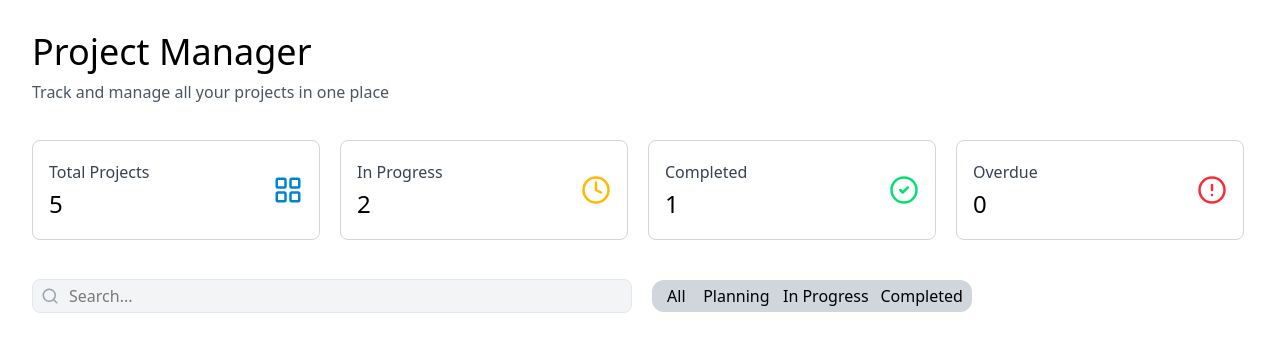
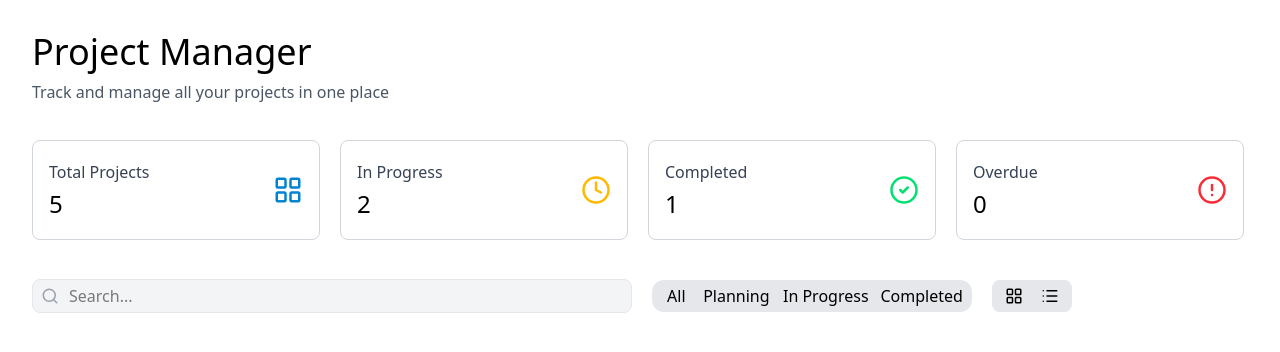
Before and after one commit to adrianmanalili521-blip/Project_Manager_Web_App, a React (Vite) app: page / in a window 1280 px wide. Shown: the top 352 px of the page. Built offline with nearby package versions, Linux system fonts and the light colour scheme.

Commit message:
Done viewer ui component

```diff
--- a/src/App.tsx
+++ b/src/App.tsx
@@ -1,6 +1,7 @@
 import Card1 from './components/Card1';
 import Filter from './components/Filter';
 import Nav from './components/Nav';
+import Viewer from './components/Viewer';
 
 import { LayoutGrid, Clock4, CircleCheck, CircleAlert } from 'lucide-react';
 function App () {
@@ -41,9 +42,10 @@ function App () {
       />
       </div>
 
-      <div className="flex flex-row w-3/4 h-20 items-center gap-5">
+      <div className="flex flex-row w-full h-20 items-center gap-5">
         <Filter />
         <Nav />
+        <Viewer />
       </div>
 
     </div>
--- a/src/components/Nav.tsx
+++ b/src/components/Nav.tsx
@@ -1,6 +1,6 @@
 function Nav () {
     return (
-        <div className="flex flex-row justify-center items-center h-8 w-80 bg-gray-300 p-2 gap-2 border-none rounded-xl">
+        <div className="flex flex-row justify-center items-center h-8 w-80 bg-gray-200 p-2 gap-2 border-none rounded-xl">
             <button className="bg-transparent h-6 w-10 border-none rounded-xl focus-within:bg-gray-50"><p className="font-medium"></p>All</button>
             <button className="bg-transparent h-6 w-22 border-none rounded-xl focus-within:bg-gray-50"><p className="font-medium"></p>Planning</button>
             <button className="bg-transparent h-6 w-28 border-none rounded-xl focus-within:bg-gray-50"><p className="font-medium"></p>In Progress</button>
--- /dev/null
+++ b/src/components/Viewer.tsx
@@ -0,0 +1,12 @@
+import { LayoutGrid, List } from 'lucide-react';
+
+function Viewer () {
+    return (
+        <div className=" h-8  w-20 flex flex-row justify-center items-center bg-gray-200 p-2 border-none rounded-lg gap-2">
+            <button className="flex flex-row justify-center items-center h-7 w-8 border-none rounded-lg focus-within:bg-gray-50"><LayoutGrid size={18}/></button>
+            <button className="flex flex-row justify-center items-center h-7 w-8 border-none rounded-lg focus-within:bg-gray-50"><List size={18}/></button>
+        </div>
+    )
+}
+
+export default Viewer;
```
